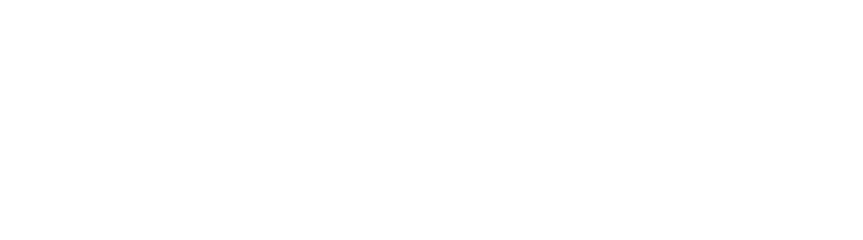
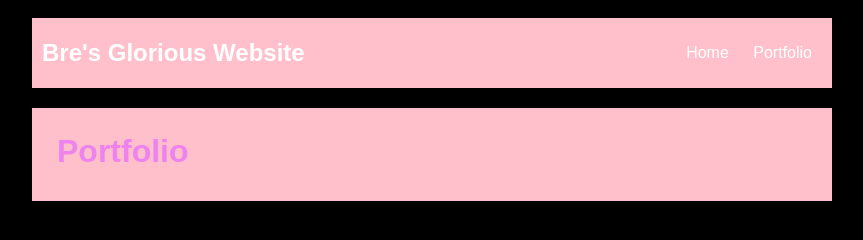
Before and after one commit to Bre-17/Bre-17.github-io, a plain HTML site: page portfolio.html in a window 1280 px wide. Shown: the whole page, without its empty margins (208-1071 px from the left). Drawn offline with nearby package versions, Linux system fonts and the light colour scheme; no server answers.

Commit message:
portfolio

```diff
--- a/portfolio.html
+++ b/portfolio.html
@@ -1,11 +1,106 @@
 <!DOCTYPE HTML>
 <html>
     <head>
+        <title>Bre's Amazing Website</title>
+        <style type="text/css">
+           body {
+               background: black;
+               color: violet;
+               padding: 10px;
+               font-family: arial;
+            }
+            header {
+                font-size: 1.5em;
+                font-weight: bold;
+            }
+            h1 {
+                margin: 10px;
+            }
+            #all-contents {
+                max-width: 800px;
+                margin: auto;
+            }
+
+            /* navigation menu */
+            nav {
+                background: pink;
+                margin-bottom: 20px;
+                display: flex;
+                padding: 10px;
+            }
+            nav header {
+                display: flex;
+                align-items: center;
+                color: rgb(255, 255, 255);
+                flex: 1;
+            }
+            nav ul {
+                list-style-image: none;
+            }
+            nav li {
+                display: inline-block;
+                padding: 0 10px;
+            }
+            nav a {
+                text-decoration: none;
+                color: #fff;
+            }
+
+            /* main container area beneath menu */
+            main {
+                background: pink;
+                display: flex;
+            }
+            .content {
+                flex: 1;
+                padding: 15px;
+            }
+
+            /* portfolio styles */
+            #portfolio {
+                list-style-type: none;
+                padding-left: 0;
+            }
+
+            #portfolio li {
+                background: #fff;
+                padding: 10px;
+                border-radius: 10px;
+                margin-bottom: 10px;
+            }
+
+            #portfolio li:hover {
+                background: #eee;
+            }
+
+            #portfolio a {
+                text-decoration: none;
+                color: #454545;
+            }
+        </style>
+
     </head>
 
     <body>
       <div id="all-contents">
-
+      <nav>
+            <header>Bre's Glorious Website</header>
+            <ul>
+                <li><a href="index.html">Home</a>
+                </li>
+                <li><a href="portfolio.html">Portfolio</a>
+                </li>
+            </ul>
+        </nav>
+        <main>
+            <div class="content">
+                <h1>Portfolio</h1>
+                <ul id="portfolio">
+                </ul>
+            </div>
+        </main>
       </div>
+      <script src="https://ajax.googleapis.com/ajax/libs/jquery/2.1.3/jquery.min.js"></script>
+<script id="portfolioScript">$(document).ready(function() {$.getJSON('projects/projects.json').then(function(data) { data.projects.forEach(function(project){ $('#portfolio').append('<li><a href="projects/' + project.name + '/">' + project.title + ' : ' + project.description + '</a></li>'); }); }); });</script>
     </body>
 </html>
```
